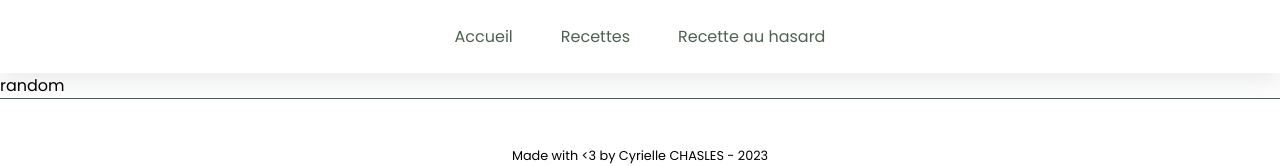
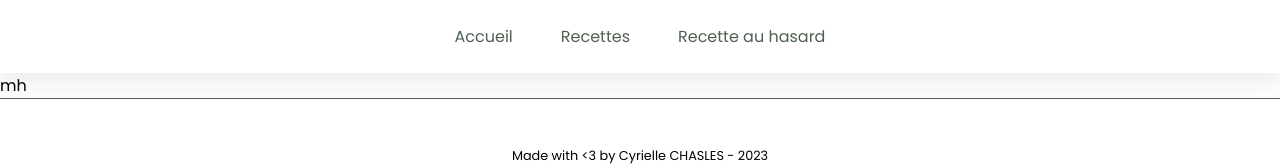
Before and after one commit to krauzeure/veggiefest, a Next.js app: page /recipes/random in a window 1280 px wide. Shown: the top 166 px of the page. Built offline with nearby package versions, Linux system fonts and the light colour scheme.

Commit message:
getting the random recipe from the API

```diff
--- a/pages/recipes/random.tsx
+++ b/pages/recipes/random.tsx
@@ -1,7 +1,21 @@
 import React from 'react'
+import { recipe } from 'types/types'
 
-export default function Random() {
+export default function randomRecipe({recipe, randomNumber}: {recipe: recipe, randomNumber: number}) {
+  console.log(randomNumber)
+  console.log(recipe)
   return (
-    <div>random</div>
+    <div>mh</div>
   )
 }
+
+export async function getServerSideProps() {
+    const data = await fetch("http://localhost:3000/api/randomRecipe")
+    const result = await data.json()
+    return {
+        props: {
+            recipe: result.recipe,
+            randomNumber: result.randomNumber
+        }
+    }
+}
```
